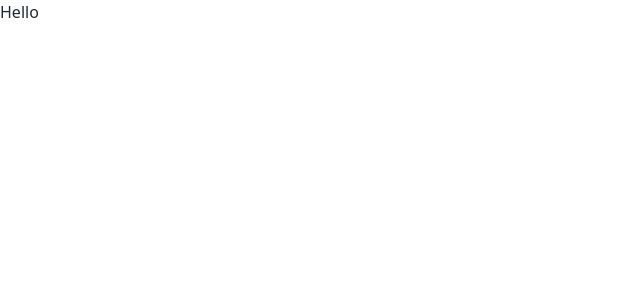
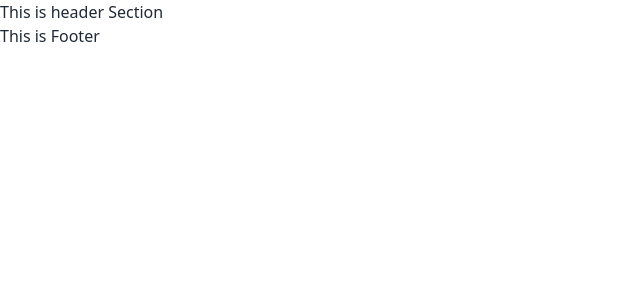
Before and after one commit to SofiuzzamanSofi/GitFair-Client-Side, a React (Create React App) app: page / in a window 1280 px wide. Shown: the top 300 px of the page, without its empty margins (0-640 px from the left). Built offline with nearby package versions, Linux system fonts and the light colour scheme; the HTML template or start-up script is replaced by a standard one.

Commit message:
I will created some file for the Project

```diff
--- a/public/index.html
+++ b/public/index.html
@@ -1,14 +1,12 @@
 <!DOCTYPE html>
-<html lang="en">
+<html data-theme="light" lang="en">
+
 <head>
   <meta charset="utf-8" />
   <link rel="icon" href="%PUBLIC_URL%/favicon.ico" />
   <meta name="viewport" content="width=device-width, initial-scale=1" />
   <meta name="theme-color" content="#000000" />
-    <meta
-      name="description"
-      content="Web site created using create-react-app"
-    />
+  <meta name="description" content="Web site created using create-react-app" />
   <link rel="apple-touch-icon" href="%PUBLIC_URL%/logo192.png" />
   <!--
       manifest.json provides metadata used when your web app is installed on a
@@ -24,8 +22,9 @@
       work correctly both with client-side routing and a non-root public URL.
       Learn how to configure a non-root public URL by running `npm run build`.
     -->
-    <title>React App</title>
+  <title>Gitfair - Free Code sharing Site</title>
 </head>
+
 <body>
   <noscript>You need to enable JavaScript to run this app.</noscript>
   <div id="root"></div>
@@ -40,4 +39,5 @@
       To create a production bundle, use `npm run build` or `yarn build`.
     -->
 </body>
+
 </html>
--- a/src/App.js
+++ b/src/App.js
@@ -1,10 +1,14 @@
+import { RouterProvider } from 'react-router-dom';
 import './App.css';
+import router from './Routes/Routes';
 
 function App() {
+
+
+
+
   return (
-    <div>
-      <h1>Hello</h1>
-    </div>
+    <RouterProvider router={router}></RouterProvider>
   );
 }
 
--- /dev/null
+++ b/src/Components/Home/Home.js
@@ -0,0 +1,13 @@
+import React from 'react';
+import Header from '../Share/Header/Header';
+
+const Home = () => {
+    return (
+        <>
+            <Header />
+            <h1 className='bg-black'></h1>
+        </>
+    );
+};
+
+export default Home;
--- /dev/null
+++ b/src/Components/Share/Footer/Footer.js
@@ -0,0 +1,11 @@
+import React from 'react';
+
+const Footer = () => {
+    return (
+        <div>
+        This is Footer
+        </div>
+    );
+};
+
+export default Footer;
--- /dev/null
+++ b/src/Components/Share/Header/Header.js
@@ -0,0 +1,11 @@
+import React from 'react';
+
+const Header = () => {
+    return (
+        <div>
+            This is header Section
+        </div>
+    );
+};
+
+export default Header;
--- /dev/null
+++ b/src/Layout/Main.js
@@ -0,0 +1,16 @@
+import React from 'react';
+import { Outlet } from 'react-router-dom';
+import Footer from '../Components/Share/Footer/Footer';
+import Header from '../Components/Share/Header/Header';
+
+const Main = () => {
+    return (
+        <div>
+            <Header />
+            <Outlet />
+            <Footer />
+        </div>
+    );
+};
+
+export default Main;
--- /dev/null
+++ b/src/Routes/Routes.js
@@ -0,0 +1,14 @@
+import { createBrowserRouter } from "react-router-dom";
+import Main from "../Layout/Main";
+
+const router = createBrowserRouter([
+    {
+        path: '/',
+        element: <Main />,
+        children: [
+
+        ]
+    }
+]);
+
+export default router;
```
Also changed, not shown: src/logo.svg (deleted), 1 other file (tests, documents, lock files or other folders). Lines whose indentation alone changed are shown as unchanged.
